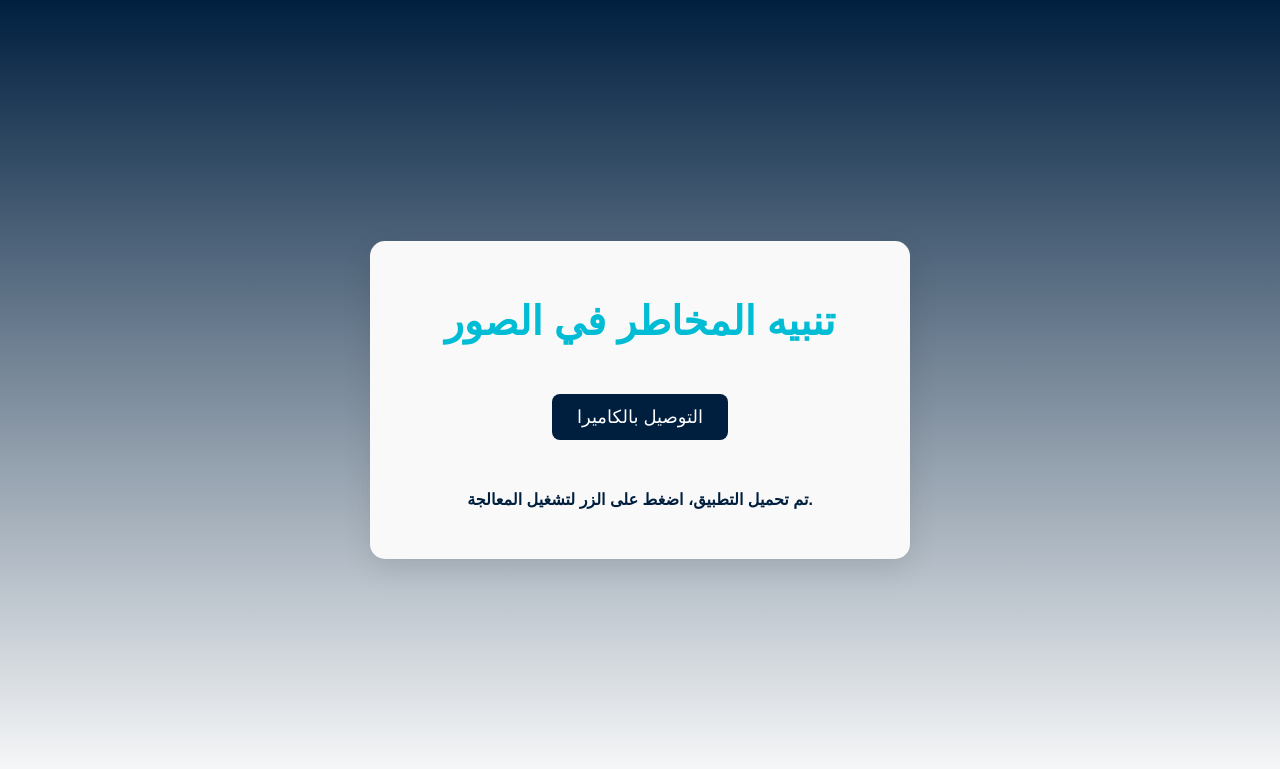
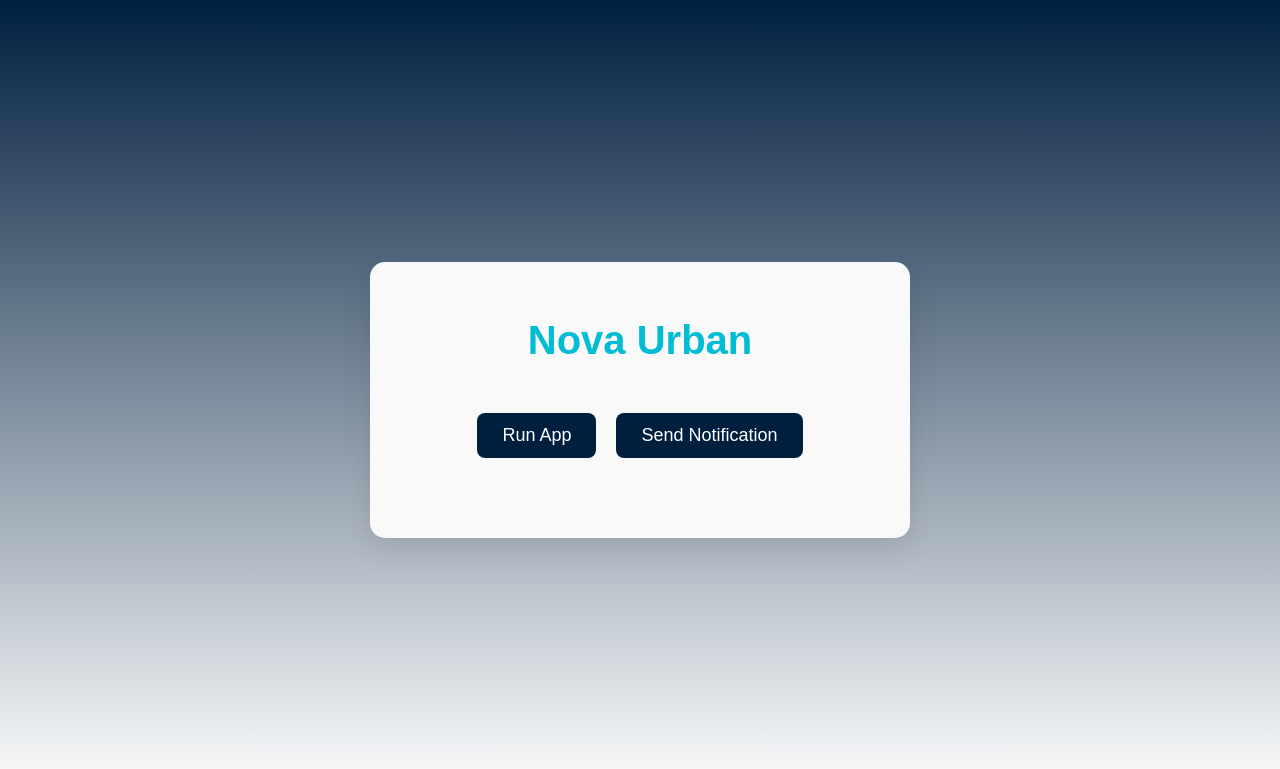
Before and after one commit to Adam12a12/NovaUrban, a Flask app: page / in a window 1280 px wide. Shown: the top 769 px of the page. Run offline with Flask 3, Linux system fonts and the light colour scheme; some libraries are stand-ins or nearby versions.

Commit message:
small edit

```diff
--- a/templates/base.html
+++ b/templates/base.html
@@ -1,10 +1,9 @@
 <!DOCTYPE html>
-<html lang="ar">
+<html lang="en">
 <head>
   <meta charset="UTF-8">
   <meta name="viewport" content="width=device-width, initial-scale=1.0">
-  <title>تنبيه المخاطر</title>
-  <script src="https://cdn.socket.io/4.0.0/socket.io.min.js"></script>
+  <title>Nova Urban</title>
   <script
   type="text/javascript"
   src="{{ url_for('static', filename='js/scan.js') }}">
@@ -13,13 +12,11 @@
 </head>
 <body>
   <div class="container">
-    <h1>تنبيه المخاطر في الصور</h1>
+    <h1>Nova Urban</h1>
       <div class="btn-group">
-      <button class="btn" id="start-cam-btn" onclick="run_cam()">التوصيل بالكاميرا</button>
+      <button class="btn" id="start-cam-btn" onclick="run_cam()">Run App</button>
+      <button class="btn" id="video-feed-btn" onclick="video_feed()">Send Notification</button>
     </div>
     </form>
-    <div class="status">تم تحميل التطبيق، اضغط على الزر لتشغيل المعالجة.</div>
-    <div class="alert" id="alert"></div>
-    <div id="loading">جاري معالجة الصور... يرجى الانتظار.</div>
   </div>
 </body>
```
